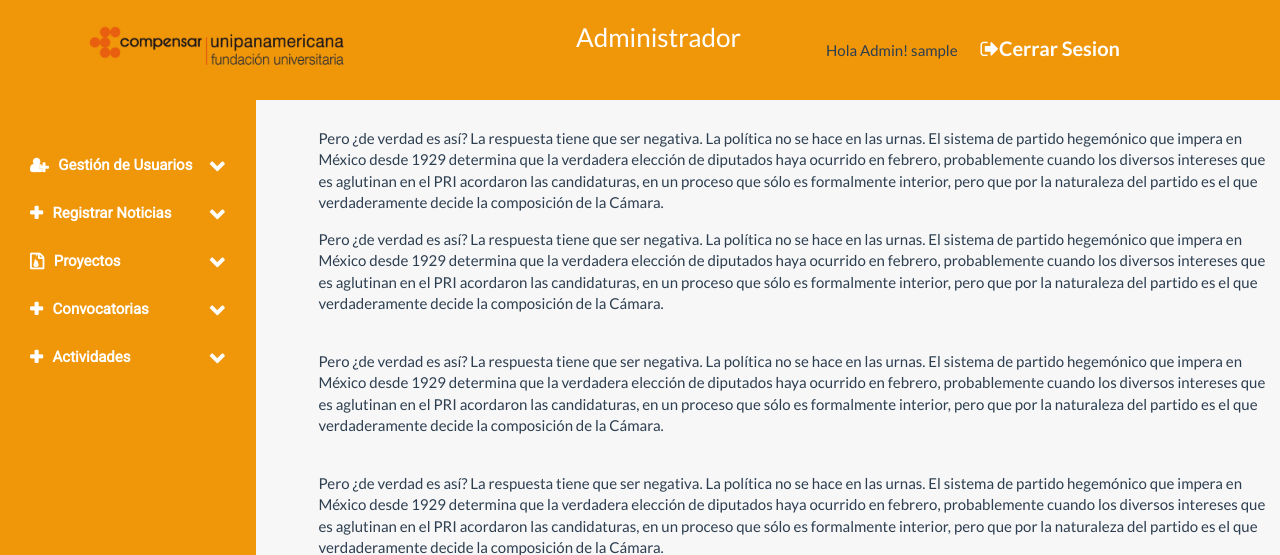
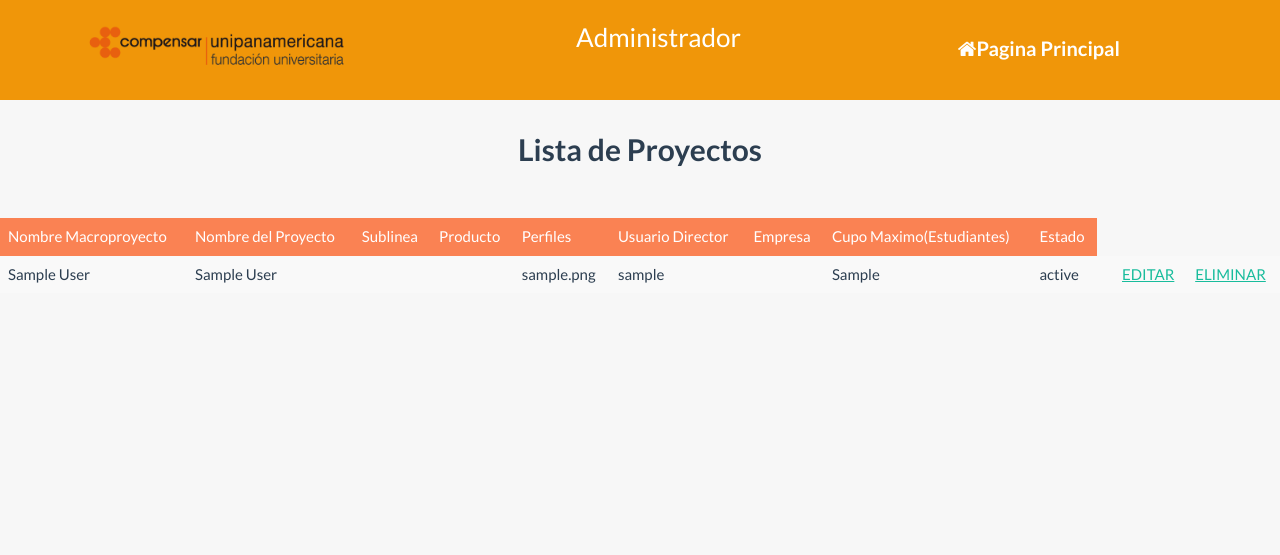
Before and after one commit to BrayanRojas0630/unipanamericanaRepo, a Django app: page /administrador/mostrarProyectos/ in a window 1280 px wide. Shown: the top 555 px of the page. After the commit the page ends 283 px from the top, so only its background shows below. Run offline with Django 3.2, Linux system fonts and the light colour scheme; a user stored in the database is signed in; tables that the repository leaves empty hold one stand-in row (values such as "Sample post"); some libraries are stand-ins or nearby versions.

Commit message:
commit editar, eliminar proyectos .. y correccion campo en proyectos...falta corregir un error

```diff
--- a/administrador/templates/administrador/PaginaPrincipalAdmin.html
+++ b/administrador/templates/administrador/PaginaPrincipalAdmin.html
@@ -47,9 +47,9 @@
 		<li><a href="#"><i class="icono izquierda fa fa-file-archive-o" aria-hidden="true"></i>Proyectos<i class="icono derecha fa fa-chevron-down" aria-hidden="true"></i></a>
 			<ul>
 				<li><a href="{% url 'crearProyecto' %}">Crear Proyecto</a></li>
-				<li><a href="{% url 'crearProyecto' %}">Agregar Sustentacion</a></li>
-				<li><a href="{% url 'crearProyecto' %}">Editar Proyecto</a></li>
-				<li><a href="{% url 'crearProyecto' %}">Eliminar Proyecto</a></li>
+				<li><a href="#">Agregar Sustentacion</a></li>
+				<li><a href="{% url "mostrarProyectos" %}">Editar / Eliminar </a></li>
+
 
 				<!-- <li><a href="#">Editar Proyecto</a></li> -->
 				<!-- <li><a href="#">Eliminar Proyecto</a></li> -->
--- /dev/null
+++ b/administrador/templates/administrador/mostrarProyectos_a_editar.html
@@ -0,0 +1,61 @@
+{% extends 'administrador/base/baseAdmin.html' %}
+{% load staticfiles %}
+{% block title %}Proyectos{% endblock %}
+{% block extraLinks %}
+<link rel="stylesheet" href="{% static 'css/EstilosCrearProyecto.css' %}">
+{% endblock %}
+{% block contend %}
+<div class="formulario">
+	<fieldset>
+<center><legend>Lista de Proyectos</legend></center>
+	<table class="table table-striped table-hover">
+		<thead>
+			<tr class="danger estiloTabla" bgcolor= "black">
+				<td>Nombre Macroproyecto</td>
+				<td>Nombre del Proyecto</td>
+				<td>Sublinea</td>
+				<td>Producto</td>
+				<td>Perfiles</td>
+				<td>Usuario Director</td>
+				<td>Empresa</td>
+				<td>Cupo Maximo(Estudiantes)</td>
+				<td>Estado</td>
+			</tr>
+
+		</thead>
+		<tbody>
+			{% if listProyectos %}
+			{% for proyectos in listProyectos %}
+			<tr>
+				<td>{{proyectos.nombreMacroProyecto}}</td>
+				<td>{{proyectos.nombre_IES}}</td>
+				<td>{{proyectos.sublinea}}</td>
+				<td>{{proyectos.tipo_proyecto}}</td>
+				<td>{{proyectos.perfiles}}</td>
+				<td>{{proyectos.directorDeProyecto}}</td>
+				<td>{{proyectos.empresa}}</td>
+				<td>{{proyectos.cupoMax}}</td>
+				<td>{{proyectos.estado}}</td>
+
+				<td>
+					<td><a href="{{proyectos.id}}/editarProyecto">EDITAR</a></td>
+					<td><a href="{{proyectos.id}}/eliminarProyecto">ELIMINAR</a></td>
+				</td>
+
+			</tr>
+			{% endfor %}
+			{% else %}
+			<h1>no hay registros</h1>
+			{% endif %}
+		</tbody>
+
+
+
+	</table>
+
+
+	</fieldset>
+</div>
+
+
+{% endblock %}
--- a/administrador/urls.py
+++ b/administrador/urls.py
@@ -11,7 +11,9 @@ urlpatterns = [
     url(r'registrarNoticias/$', views.registrarNoticias_view, name='registrarNoticias'),
     url(r'mostrarUsuario/$', views.mostrarUsuarios_view, name='mostrarUsuario'),
     url(r'(?P<usuario_id>[0-9]+)/editarUsuarios$',views.editarUsuario_view,name='editarUsuarios'),
-
+    url(r'mostrarProyectos/$', views.mostrarProyectos_a_editar_view, name='mostrarProyectos'),
+    url(r'(?P<id_proyecto>[0-9]+)/editarProyecto$',views.editarProyecto_view,name='editarProyecto'),
+    url(r'(?P<id_proyecto>[0-9]+)/eliminarProyecto$',views.eliminarProyecto_view,name='eliminarProyecto'),
     url(r'realizarConvocatoria/$', views.realizarConvocatoria_view, name='realizarConvocatoria'),
     url(r'(?P<proyecto_id>[0-9]+)/cargar_a_convocatoria', views.cargar_a_Convocatoria_view, name='cargar_a_convocatoria'),
 
--- a/administrador/views.py
+++ b/administrador/views.py
@@ -31,6 +31,9 @@ def crearProyecto(request):
             empresa2 = Empresa.objects.get(pk=empresa1[0].nombre)
             proyecto.empresa=empresa2
 
+            nbc1 =Nucleo_Basico_Conocimiento.objects.filter(area=request.POST['nbc'])
+            nbc2 = Nucleo_Basico_Conocimiento.objects.get(area=nbc1[0].area)
+            proyecto.NBC=nbc2
 
 
             tipo_proyecto_copia=Tipo_Proyecto.objects.get(nombre=request.POST['producto'])
@@ -38,7 +41,7 @@ def crearProyecto(request):
             proyecto.perfiles=request.POST['perfiles']
             directorDeProyecto_copia=User.objects.get(pk=request.POST['nombreDirector'])
             proyecto.directorDeProyecto=directorDeProyecto_copia
-            proyecto.nombreJurados=request.POST['nombreJurados']
+
             proyecto.save()
             return redirect('paginaPrincipalAdmin')
         except KeyError:
@@ -49,9 +52,10 @@ def crearProyecto(request):
         empresas = Empresa.objects.all()
         macroproyectos = MacroProyecto.objects.all()
         tipo_proyectos= Tipo_Proyecto.objects.all()
+        nbc = Nucleo_Basico_Conocimiento.objects.all()
         sublineas = Sublinea.objects.all()
         usuariosDirectores=Perfil.objects.filter(rol="Director de Proyecto")
-        context={'list_tipoProyectos':tipo_proyectos, 'listDirector':usuariosDirectores, 'listMacroProyecto':macroproyectos, 'listSublinea': sublineas, 'listEmpresa': empresas}
+        context={'list_tipoProyectos':tipo_proyectos, 'listDirector':usuariosDirectores, 'listMacroProyecto':macroproyectos, 'listSublinea': sublineas, 'listEmpresa': empresas , 'listNBC':nbc}
         return render(request,'administrador/CrearProyecto.html',context)
 
 
@@ -127,10 +131,14 @@ def registrarUsuario_view(request):
             nombreusuario = request.POST['usuario']
             email=request.POST['mail']
             password = request.POST['password']
+            firstName = request.POST['nombre']
+            lastName = request.POST['apellido']
 
             user = User.objects.create_user(username=nombreusuario,
                                             email=email,
-                                            password=password)
+                                            password=password,
+                                            first_name=firstName,
+                                            last_name=lastName)
 
             user.is_staff = True
             user.save()
@@ -278,3 +286,77 @@ def cargar_a_Convocatoria_view(request, proyecto_id):
     else:
         context={'proyectos':proyectos}
         return render(request,'administrador/editarEstado.html',context)
+
+@login_required
+def mostrarProyectos_a_editar_view(request):
+    proyectos=Proyecto.objects.all()
+    contexto = {'listProyectos':proyectos}
+    return render(request,'administrador/mostrarProyectos_a_editar.html',contexto)
+
+
+@login_required
+def editarProyecto_view(request, id_proyecto):
+    message=None
+
+    proyectos=Proyecto.objects.get(pk=id_proyecto)
+    macroproyectos = MacroProyecto.objects.all()
+    sublineas = Sublinea.objects.all()
+    empresas = Empresa.objects.all()
+    nbc = Nucleo_Basico_Conocimiento.objects.all()
+    tipo_proyectos = Tipo_Proyecto.objects.all()
+    usuariosDirectores = Perfil.objects.all()
+
+    if request.method=="POST":
+        macroproyecto1 =MacroProyecto.objects.filter(nombre=request.POST['nombreMacroProyecto'])
+        macroproyecto2 =MacroProyecto.objects.get(pk=macroproyecto1[0].nombre)
+        proyectos.nombreMacroProyecto= macroproyecto2
+
+        tipoProyecto1 =Tipo_Proyecto.objects.filter(nombre=request.POST['producto'])
+        tipoProyecto2 =Tipo_Proyecto.objects.get(pk=tipoProyecto1[0].nombre)
+        proyectos.tipo_proyecto= tipoProyecto2
+
+        empresa1 =Empresa.objects.filter(nombre=request.POST['empresa'])
+        empresa2 =Empresa.objects.get(pk=empresa1[0].nombre)
+        proyectos.empresa= empresa2
+
+        sublinea1 =Sublinea.objects.filter(nombre=request.POST['sublinea'])
+        sublinea2 =Sublinea.objects.get(pk=sublinea1[0].nombre)
+        proyectos.sublinea= sublinea2
+
+        nbc1 =MacroProyecto.objects.filter(nombre=request.POST['nombreMacroProyecto'])
+        nbc2 =MacroProyecto.objects.get(pk=macroproyecto1[0].nombre)
+        proyectos.nombreMacroProyecto= macroproyecto2
+
+        nbc1 =Nucleo_Basico_Conocimiento.objects.filter(area=request.POST['nbc'])
+        nbc2 = Nucleo_Basico_Conocimiento.objects.get(area=nbc1[0].area)
+        proyectos.NBC=nbc2
+
+        directorDeProyecto_copia=User.objects.get(pk=request.POST['nombreDirector'])
+        proyectos.directorDeProyecto=directorDeProyecto_copia
+
+        proyectos.nombre_IES= request.POST['nombreProyecto']
+
+
+        proyectos.perfiles= request.POST['perfiles']
+
+
+        proyectos.objetivo_proyecto= request.POST['objetivo']
+
+        proyectos.cupoMax= request.POST['cupoMaximo']
+        proyectos.cupoMin= request.POST['cupoMinimo']
+
+
+        proyectos.save()
+
+        context={'proyectos':proyectos}
+        return render(request,"administrador/PaginaPrincipalAdmin.html")
+    else:
+        context={'proyectos':proyectos, 'listMacroProyecto':macroproyectos, 'listEmpresa':empresas, 'listNBC':nbc, 'listSublinea':sublineas, 'list_tipoProyectos':tipo_proyectos, 'listDirector': usuariosDirectores }
+        return render(request,'administrador/editarProyecto.html',context)
+
+
+@login_required
+def eliminarProyecto_view(request, id_proyecto):
+    proyectos=Proyecto.objects.get(pk=id_proyecto)
+    proyectos.delete()
+    return render(request,"administrador/PaginaPrincipalAdmin.html")
```
Also changed, not shown: administrador/templates/administrador/CrearProyecto.html (+15 -2 lines), administrador/templates/administrador/editarProyecto.html (added, +115 -0 lines).
